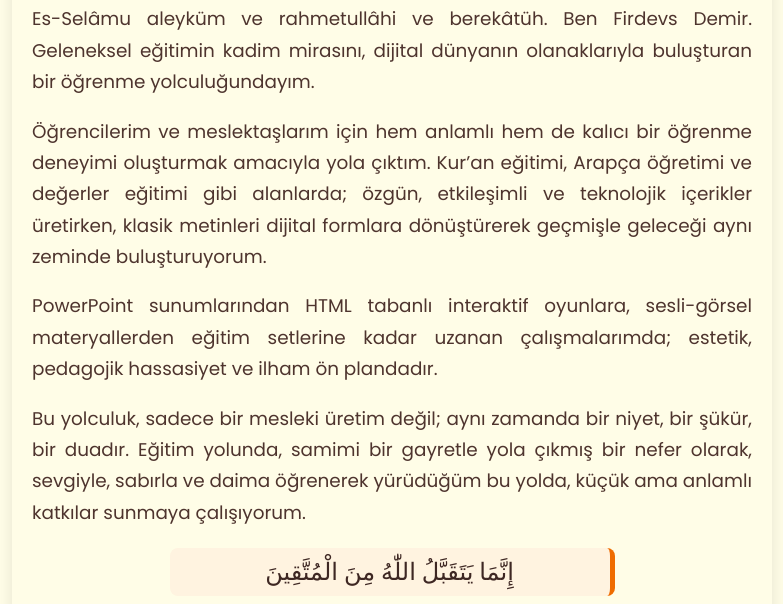
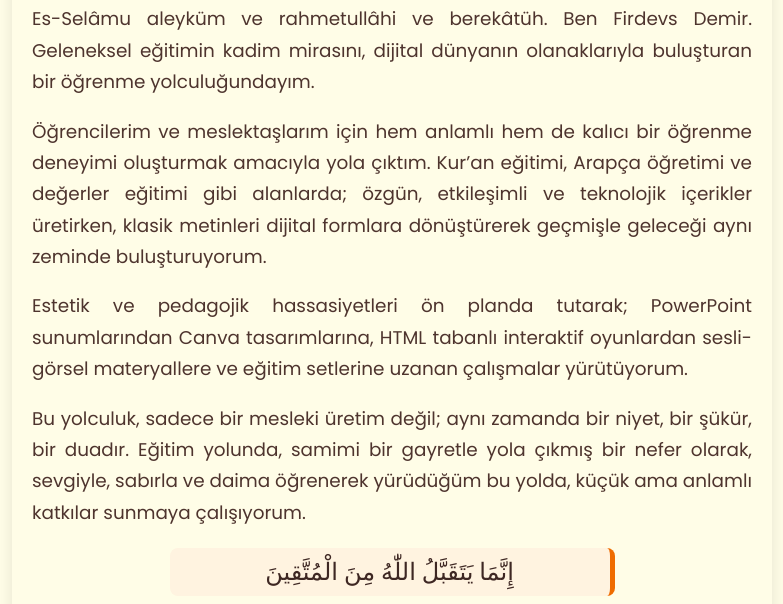
Before and after one commit to Firdevs-demir/dijital-mektebim-, a plain HTML site: page hakkimda.html in a window 1280 px wide. Shown: the part 196-800 px from the top of the page, without its empty margins (248-1031 px from the left). Drawn offline with Linux system fonts and the light colour scheme; a web font is replaced by a local one.

Commit message:
Update hakkimda.html

```diff
--- a/hakkimda.html
+++ b/hakkimda.html
@@ -67,7 +67,7 @@
   </p>
 
   <p>
-    PowerPoint sunumlarından HTML tabanlı interaktif oyunlara, sesli-görsel materyallerden eğitim setlerine kadar uzanan çalışmalarımda; estetik, pedagojik hassasiyet ve ilham ön plandadır.
+    Estetik ve pedagojik hassasiyetleri ön planda tutarak; PowerPoint sunumlarından Canva tasarımlarına, HTML tabanlı interaktif oyunlardan sesli-görsel materyallere ve eğitim setlerine uzanan çalışmalar yürütüyorum.
   </p>
 
   <p>
```
